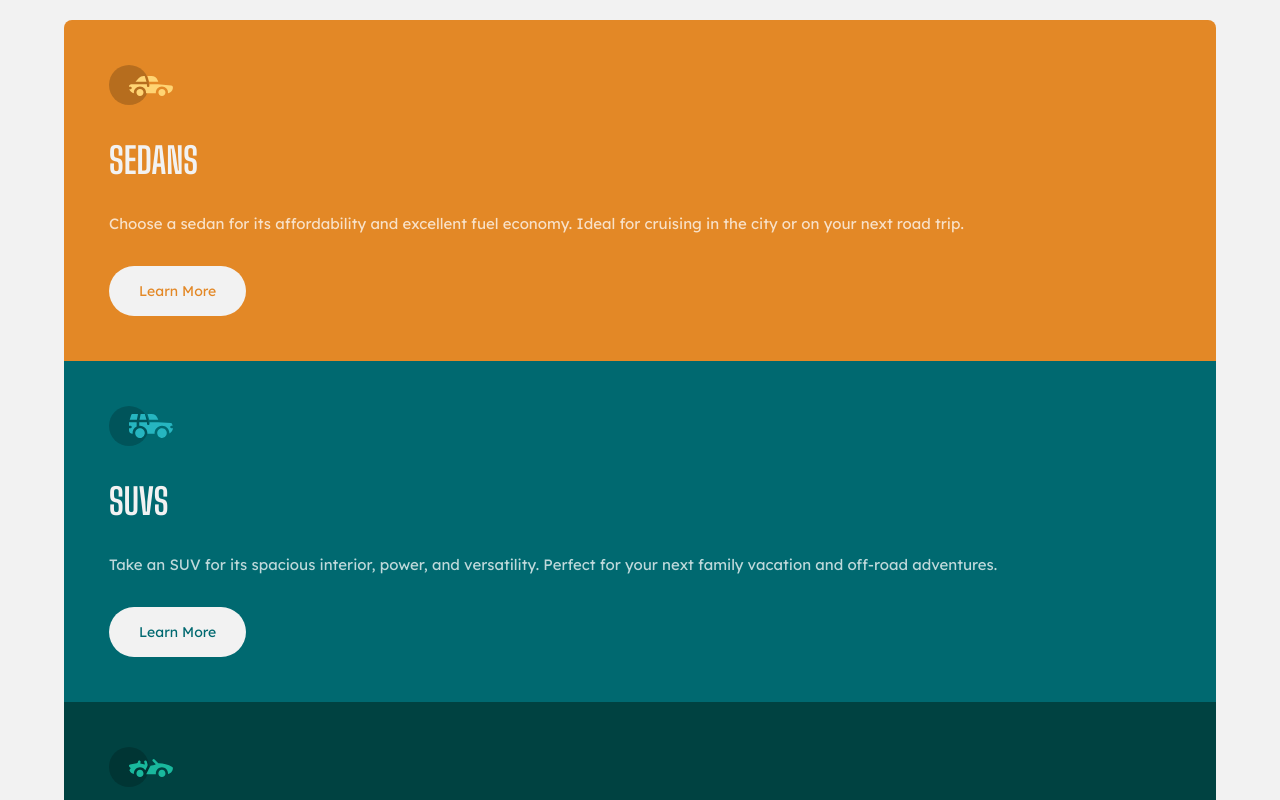
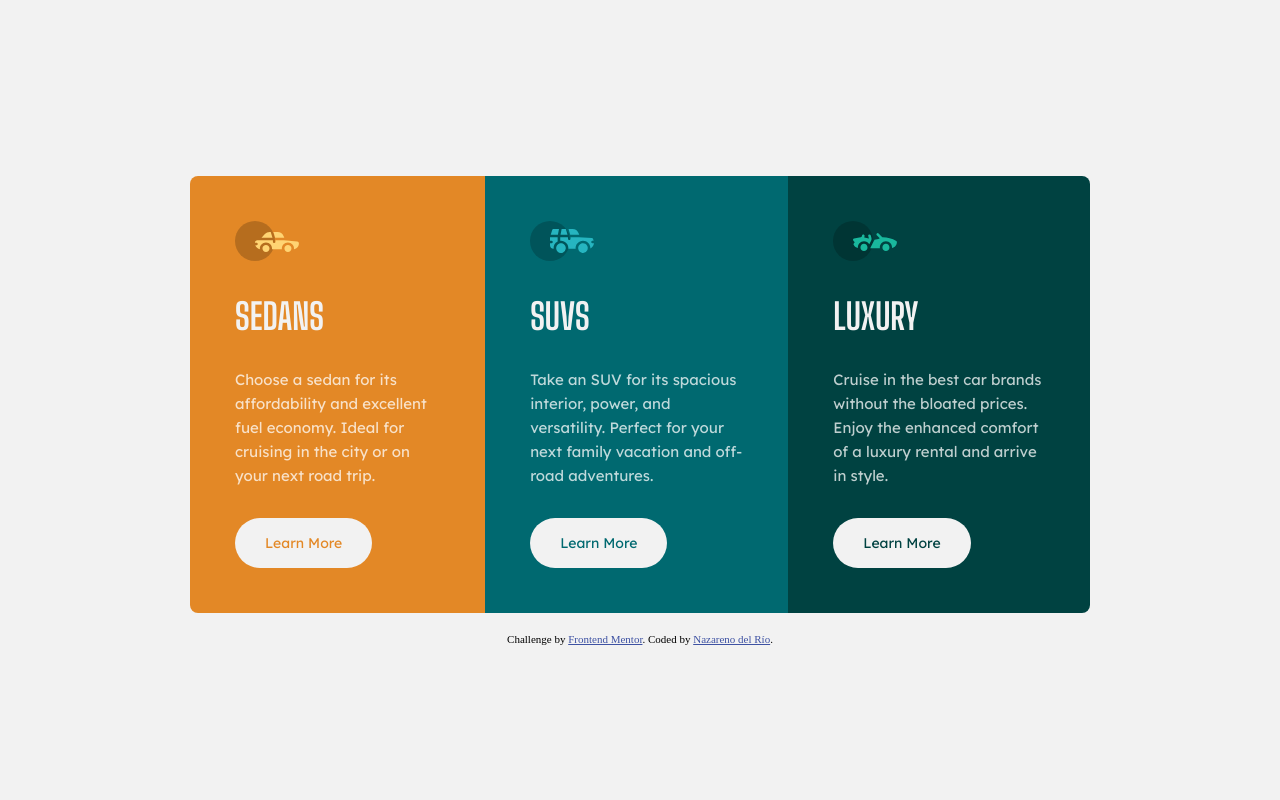
Before and after one commit to nazareno7870/3-column-preview-card-component-main, a plain HTML site: page index.html in a window 1280 px wide. Shown: the top 800 px of the page. Drawn offline with Linux system fonts and the light colour scheme.

Commit message:
Desktop version finished

```diff
--- a/style.css
+++ b/style.css
@@ -76,3 +76,22 @@ p{
 .card-3 button{
     color: var(--primary-dark-cyan);
 }
+
+@media only screen and (min-width: 768px){
+    body{
+        display: flex;
+        flex-direction: column;
+        justify-content: center;
+        height: 100vh;
+    }
+.container{
+    flex-direction: row;
+    max-width: 900px;
+}
+.card-1{
+    border-radius: 8px 0 0 8px;
+}
+.card-3{
+    border-radius: 0 8px 8px 0;
+}
+}
```
